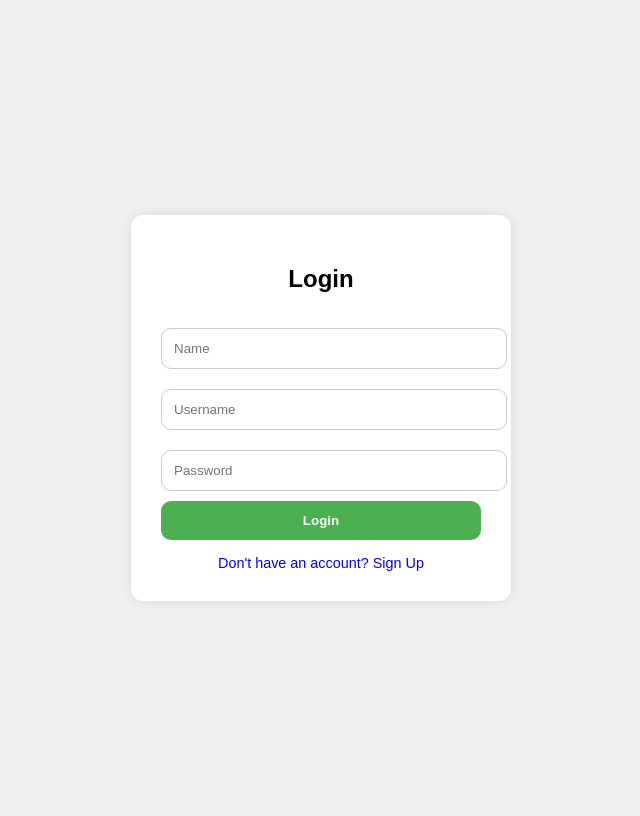
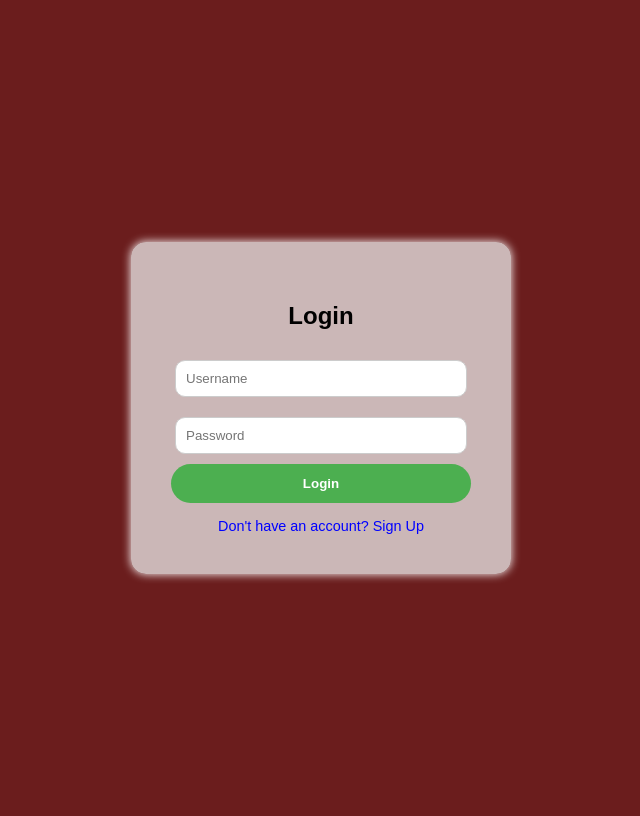
Before and after one commit to ayra25/GitExercise-GroupName, a Flask app: page /login in a window 1280 px wide. Shown: the whole page, without its empty margins (319-959 px from the left). Run offline with Flask 3, Linux system fonts and the light colour scheme.

Commit message:
login design

```diff
--- a/templates/login.html
+++ b/templates/login.html
@@ -6,26 +6,26 @@
     <style>
         body {
             font-family: Arial;
-            background: #f0f0f0;
+            background: #6b1d1d;
             display: flex;
             justify-content: center;
             align-items: center;
             height: 100vh;
         }
         .login-container {
-            background-color: #ffffff;
-            padding: 30px;
-            border-radius: 12px;
-            box-shadow: 0 0 12px rgba(0, 0, 0, 0.1);
-            width: 320px;
+            background-color: #ddd4d4d7;
+            padding: 40px;
+            border-radius: 15px;
+            box-shadow: 0 0 10px rgb(255, 254, 254);
+            width: 300px;
             text-align: center;
         }
         h2 {
-            margin-bottom: 25px;
+            margin-bottom: 20px;
         }
         input {
-            width: 100%;
-            padding: 12px;
+            width: 90%;
+            padding: 10px;
             margin: 10px 0;
             border: 1px solid #ccc;
             border-radius: 10px;
@@ -36,7 +36,7 @@
             background-color: #4CAF50;
             color: white;
             border: none;
-            border-radius: 10px;
+            border-radius: 20px;
             font-weight: bold;
             cursor: pointer;
         }
@@ -53,7 +53,6 @@
     <div class="login-container">
         <h2>Login</h2>
         <form action="/login-user" method="post">
-            <input type="text" name="name" placeholder="Name" required><br>
             <input type="text" name="username" placeholder="Username" required><br>
             <input type="password" name="password" placeholder="Password" required><br>
             <button type="submit">Login</button>
--- a/templates/signup.html
+++ b/templates/signup.html
@@ -6,7 +6,7 @@
     <style>
         body {
             font-family: Arial;
-            background: #750404d5;
+            background: #6b1d1d;
             display: flex;
             justify-content: center;
             align-items: center;
@@ -16,7 +16,7 @@
             background: #ddd4d4d7;
             padding: 40px;
             border-radius: 15px;
-            box-shadow: 0 0 10px rgba(85, 24, 24, 0.719);
+            box-shadow: 0 0 10px rgb(255, 253, 253);
             width: 300px;
             text-align: center;
         }
@@ -35,7 +35,7 @@
             padding: 10px;
             margin-top: 15px;
             border: none;
-            background-color: white;
+            background-color: #4CAF50;
             border-radius: 20px;
             font-weight: bold;
             cursor: pointer;
```
